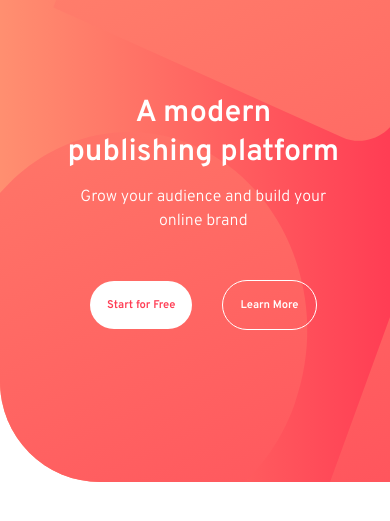
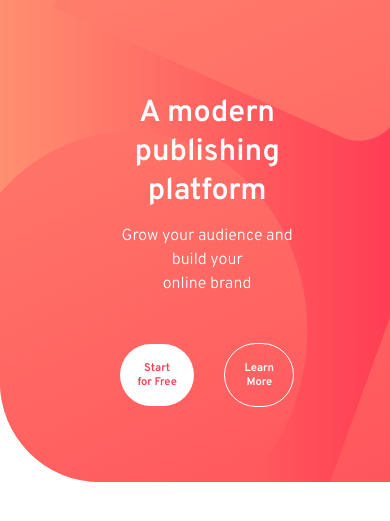
Before and after one commit to hemakumarm72/blog-landing-page, a plain HTML site: page index.html in a window 390 px wide. Shown: the part 119-640 px from the top of the page. Drawn offline with Linux system fonts and the light colour scheme.

```diff
--- a/CSS/Style.css
+++ b/CSS/Style.css
@@ -458,8 +458,7 @@
     width: 87.5%;
   }
   .textinner {
-    position: relative;
-    margin: 7.25rem 2.6875rem;
+    margin: 7.25rem 20.6875vw;
 
     position: absolute;
   }
--- a/index.html
+++ b/index.html
@@ -135,6 +135,10 @@
       </div>
     </div>
 
+    <div class="container">
+      <main></main>
+    </div>
+
     <!-- /*header*/ -->
   </body>
   <script src="./Script/script.js" type="text/javascript"></script>
```
